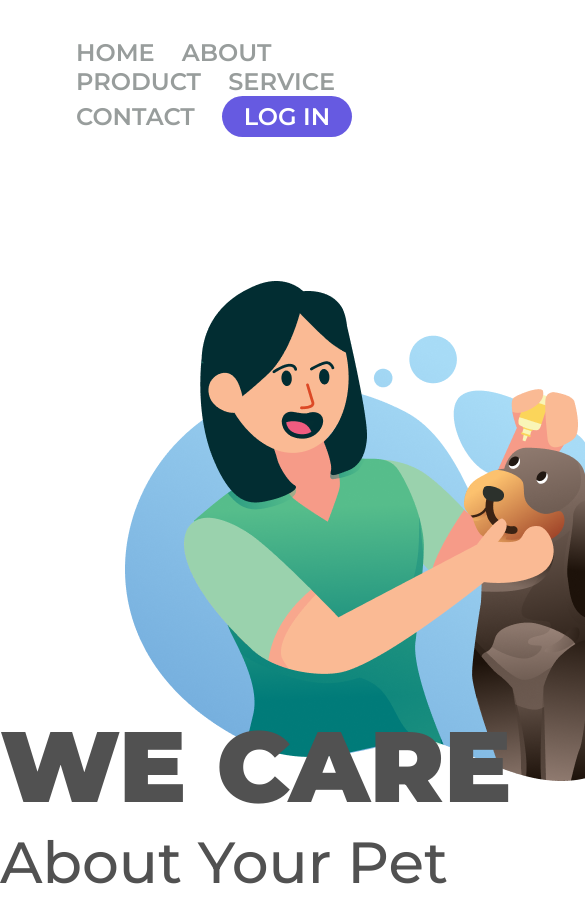
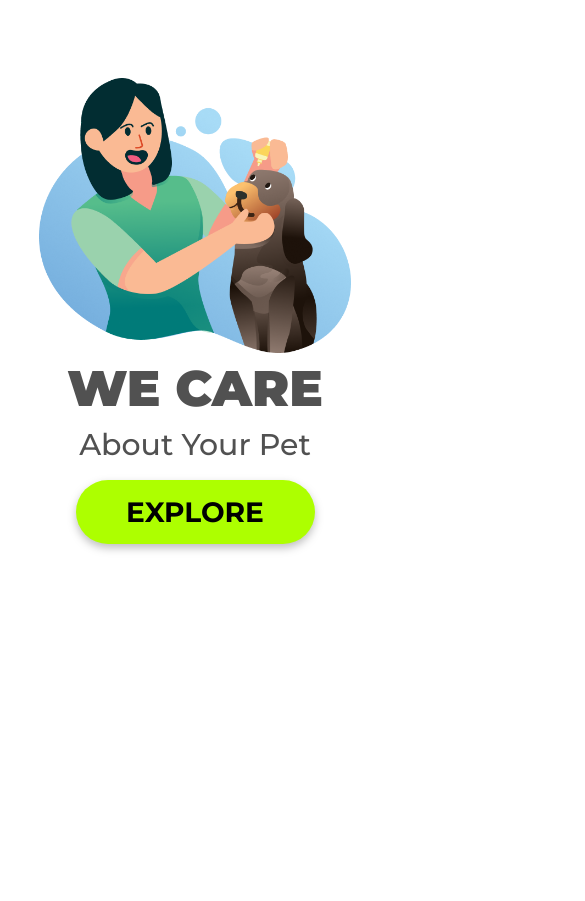
Before and after one commit to luigieterovik/we-care-your-pet, a plain HTML site: page index.html in a window 390 px wide. Shown: the top 901 px of the page, 585 px wide, since content can reach past the window. After the commit the page ends 844 px from the top, so only its background shows below. Drawn offline with Linux system fonts and the light colour scheme.

Commit message:
responsivity incremented

```diff
--- a/index.html
+++ b/index.html
@@ -11,6 +11,7 @@
     <title>We Care Your Pet</title>
 </head>
 <body>
+    <div>
         <header>
             <a>HOME</a>
             <a>ABOUT</a>
@@ -29,5 +30,6 @@
                 <button class="button-section">EXPLORE</button>
             </section>
         </main>
+    </div>
 </body>
 </html>
--- a/styles.css
+++ b/styles.css
@@ -96,3 +96,81 @@ p {
 .button-section:active {
     opacity: 0.7;
 }
+
+@media screen and (max-width: 1320px) {
+    img {
+        margin: 0 40px 0 50px;
+        width: 500px;
+    }
+
+    header {
+        margin-bottom: 70px;
+    }
+
+    section {
+        position: initial;
+    }
+
+    h1 {
+        font-size: 80px;
+    }
+}
+
+@media screen and (max-width: 1130px) {
+    img {
+        width: 400px;
+        display: block;
+        margin: 5px auto;
+        max-width: 100%;
+    }
+
+    section {
+        display: block;
+        text-align: center;
+    }
+
+    header {
+        margin-left: 10px;
+        margin-bottom: 40px;
+        display: block;
+        text-align: center;
+    }
+
+    p {
+        position: relative;
+        left: 23vw;
+    }
+
+}
+
+@media screen and (max-width: 850px) {
+    header {
+        display: none;
+    }
+
+    img {
+        width: 80vw;
+        display: block;
+        margin: 5px auto;
+        max-width: 100%;
+    }
+
+    h1 {
+        font-size: 50px;
+        line-height: 61px;
+    }
+
+    h2 {
+        font-size: 30px;
+        line-height: 37px;
+        margin: 7px 0 17px;
+    }
+
+    p {
+        display: none;
+    }
+
+    div {
+        margin: 20vw 0;
+    }
+}
```
Lines whose indentation alone changed are shown as unchanged.
